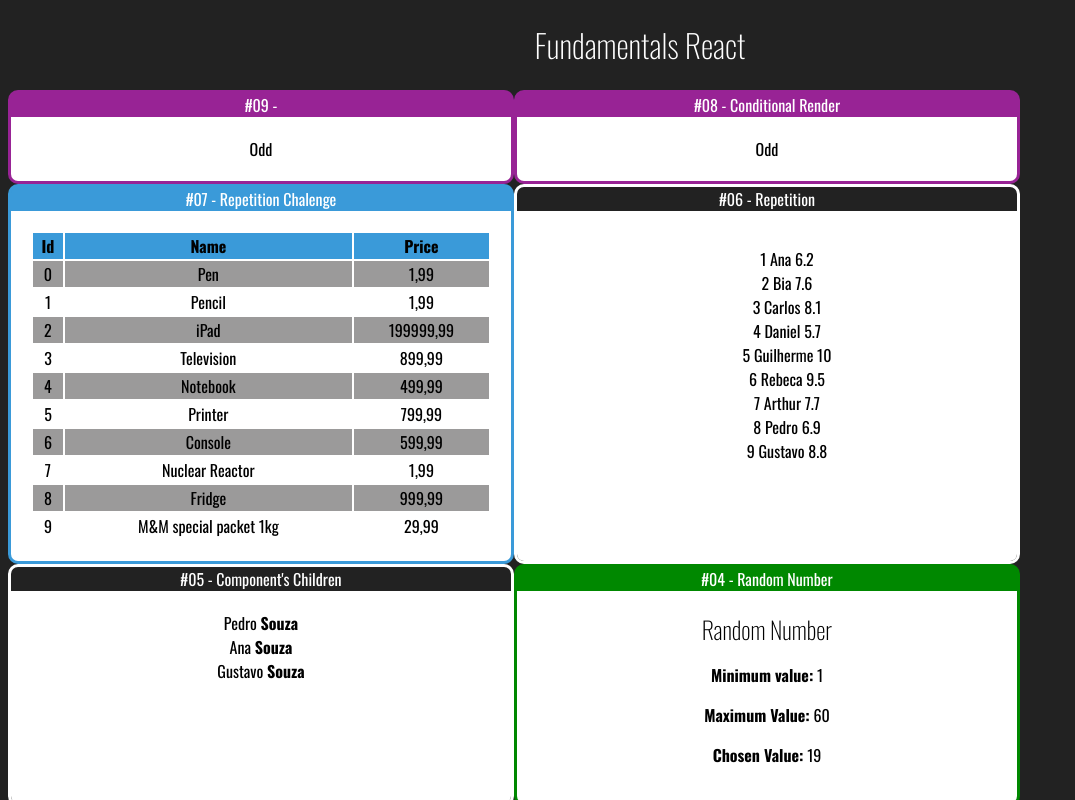
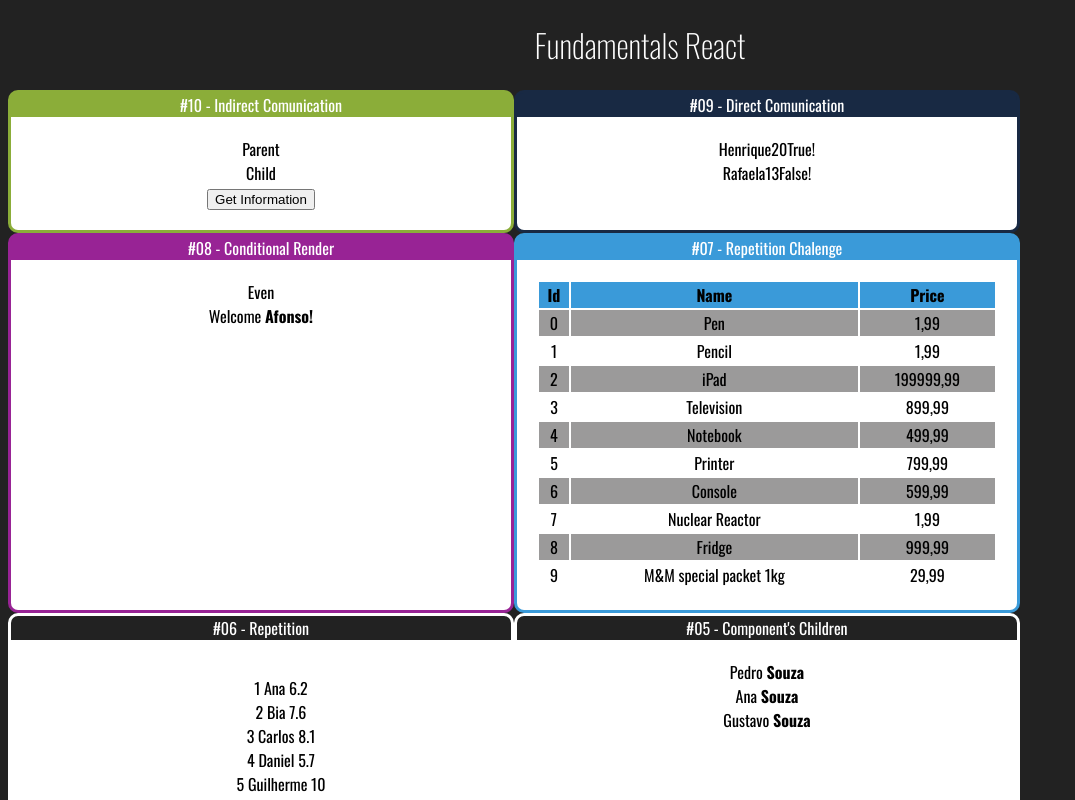
Before and after one commit to Lucas-ASouza/React-JS-training, a React (Create React App) app: page / in a window 1280 px wide. Shown: the top 800 px of the page, without its empty margins (0-1075 px from the left). Built offline with nearby package versions, Linux system fonts and the light colour scheme.

Commit message:
Direct Comunication

```diff
--- a/src/components/App.jsx
+++ b/src/components/App.jsx
@@ -2,6 +2,10 @@ import React from "react"
 import './App.css'
 import Card from "./layout/Card"
 
+
+import IndirectChild from "./comunication/IndirectChild"
+import DirectParent from "./comunication/DirectParent"
+import UserInfo from "./conditional/UserInfo"
 import EvenOrOdd from "./conditional/EvenOrOdd"
 import ProductTable from "./repetition/ProductTable"
 import StudentList from "./repetition/StudentList"
@@ -11,6 +15,7 @@ import Random from "./basics/Random"
 import Primeiro from "./basics/First"
 import ComParametro from "./basics/ComParametro"
 import Fragment from "./basics/Fragment"
+import IndirectParent from "./comunication/IndirectParent"
 
 export default () =>
 
@@ -19,11 +24,17 @@ export default () =>
 
         <div className="Exercises">
 
-        <Card titulo ="#09 - " color="#982395">
-            <EvenOrOdd number="1"></EvenOrOdd>
+        <Card titulo ="#10 - Indirect Comunication" color="#8BAD39">
+            <IndirectParent></IndirectParent>
         </Card>
+
+        <Card titulo ="#09 - Direct Comunication" color="#182943">
+            <DirectParent></DirectParent>
+        </Card>
+
         <Card titulo ="#08 - Conditional Render" color="#982395">
-            <EvenOrOdd number="1"></EvenOrOdd>
+            <EvenOrOdd number="2"></EvenOrOdd>
+            <UserInfo user={{ name: 'Afonso' }}/>
         </Card>
 
         <Card titulo ="#07 - Repetition Chalenge" color="#3A9AD9">
--- /dev/null
+++ b/src/components/comunication/DirectChild.jsx
@@ -0,0 +1,15 @@
+import React from "react";
+
+
+export default props => {
+
+    return(
+        <div>
+            <div>
+                {props.name}
+                {props.age}
+                {props.nerd ? 'True' : 'False'}!
+            </div>
+        </div>
+    )
+}
--- /dev/null
+++ b/src/components/comunication/DirectParent.jsx
@@ -0,0 +1,12 @@
+import React from "react";
+import DirectChild from "./DirectChild";
+
+export default props => {
+
+    return(
+        <div>
+            <DirectChild name="Henrique" age={20} nerd={true}> </DirectChild>
+            <DirectChild name="Rafaela" age={13} nerd={false}> </DirectChild>
+        </div>
+    )
+}
--- /dev/null
+++ b/src/components/comunication/IndirectChild.jsx
@@ -0,0 +1,16 @@
+import React from "react";
+
+export default props => {
+    const cb = props.onClick
+
+    return(
+        <div>
+            <div>
+                Child
+            </div>
+            <button onClick={_ => cb('John', 42, true)}>
+                Get Information
+            </button>
+        </div>
+    )
+}
--- /dev/null
+++ b/src/components/comunication/IndirectParent.jsx
@@ -0,0 +1,19 @@
+import React from "react";
+import IndirectChild from "./IndirectChild";
+
+export default props => {
+
+    function getInformation(name, age, nerd) {
+        console.log(name, age, nerd)
+    }
+
+    return(
+        <div>
+            Parent
+
+            <IndirectChild onClick={getInformation}>
+
+            </IndirectChild>
+        </div>
+    )
+}
--- a/src/components/conditional/EvenOrOdd.jsx
+++ b/src/components/conditional/EvenOrOdd.jsx
@@ -7,7 +7,8 @@ export default props => {
         <div>
             { isEven ?
                 <span>Even</span> :
-                <span>Odd</span>}
+                <span>Odd</span>
+            }
         </div>
     )
 }
--- /dev/null
+++ b/src/components/conditional/If.js
@@ -0,0 +1,18 @@
+export default props => {
+
+    const elseChild = props.children.filter(child =>{
+        return child.type && child.type.name === 'Else'
+    })[0]
+
+    const ifChildren = props.children.filter(child => {
+        return child !== elseChild
+    })
+
+    if(props.test) {
+        return ifChildren
+    } else {
+        return false
+    }
+}
+
+export const Else = props => props.children
--- /dev/null
+++ b/src/components/conditional/UserInfo.jsx
@@ -0,0 +1,19 @@
+import React from "react";
+import If, {Else} from './If'
+
+
+export default props => {
+    const User = props.user || {}
+    return (
+        <div>
+            <If test={User && User.name}>
+                Welcome <strong>{ User.name }!</strong>
+                <Else>
+                    Welcome <strong>Nameless friend!</strong>
+                </Else>
+            </If>
+
+        </div>
+
+    );
+}
```
